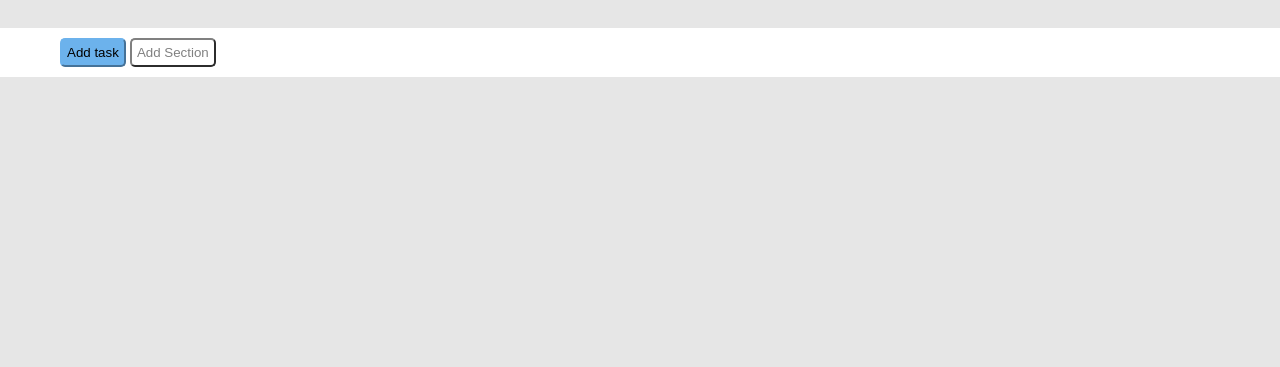
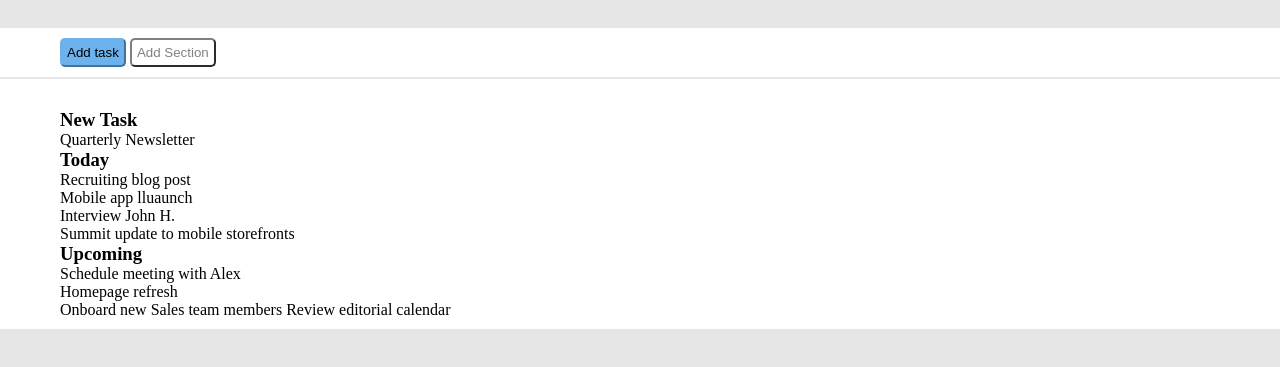
Before and after one commit to FedericaMammone/html-css-toboolist, a plain HTML site: page index.html in a window 1280 px wide. Shown: the part 63-430 px from the top of the page. Drawn offline with Linux system fonts and the light colour scheme.

Commit message:
Scrittura main

```diff
--- a/css/style.css
+++ b/css/style.css
@@ -45,3 +45,18 @@ header {
     padding: 5px;
     border-radius: 5px;
 }
+
+
+/* Main */
+
+.container-main {
+    background-color: white;
+    margin-top: 2px;
+
+}
+
+main {
+    margin-left: 50px;
+    padding: 10px;
+    padding-top: 30px;
+}
--- a/index.html
+++ b/index.html
@@ -28,9 +28,26 @@
 
 
         <!-- Sezione principale -->
-        <main>
 
-        </main>
+        <div class="container-main">
+            <main>
+                <h3>New Task</h3>
+                <span>Quarterly Newsletter</span>
+
+                <h3>Today</h3>
+                <span>Recruiting blog post</span> <br>
+                <span>Mobile app lluaunch</span> <br>
+                <span>Interview John H.</span> <br>
+                <span>Summit update to mobile storefronts</span> <br>
+
+                <h3>Upcoming</h3>
+                <span>Schedule meeting with Alex</span> <br>
+                <span>Homepage refresh</span> <br>
+                <span>Onboard new Sales team members</span>
+                <span>Review editorial calendar</span>
+            </main>
+        </div>
+
     </div>
 
 
```
